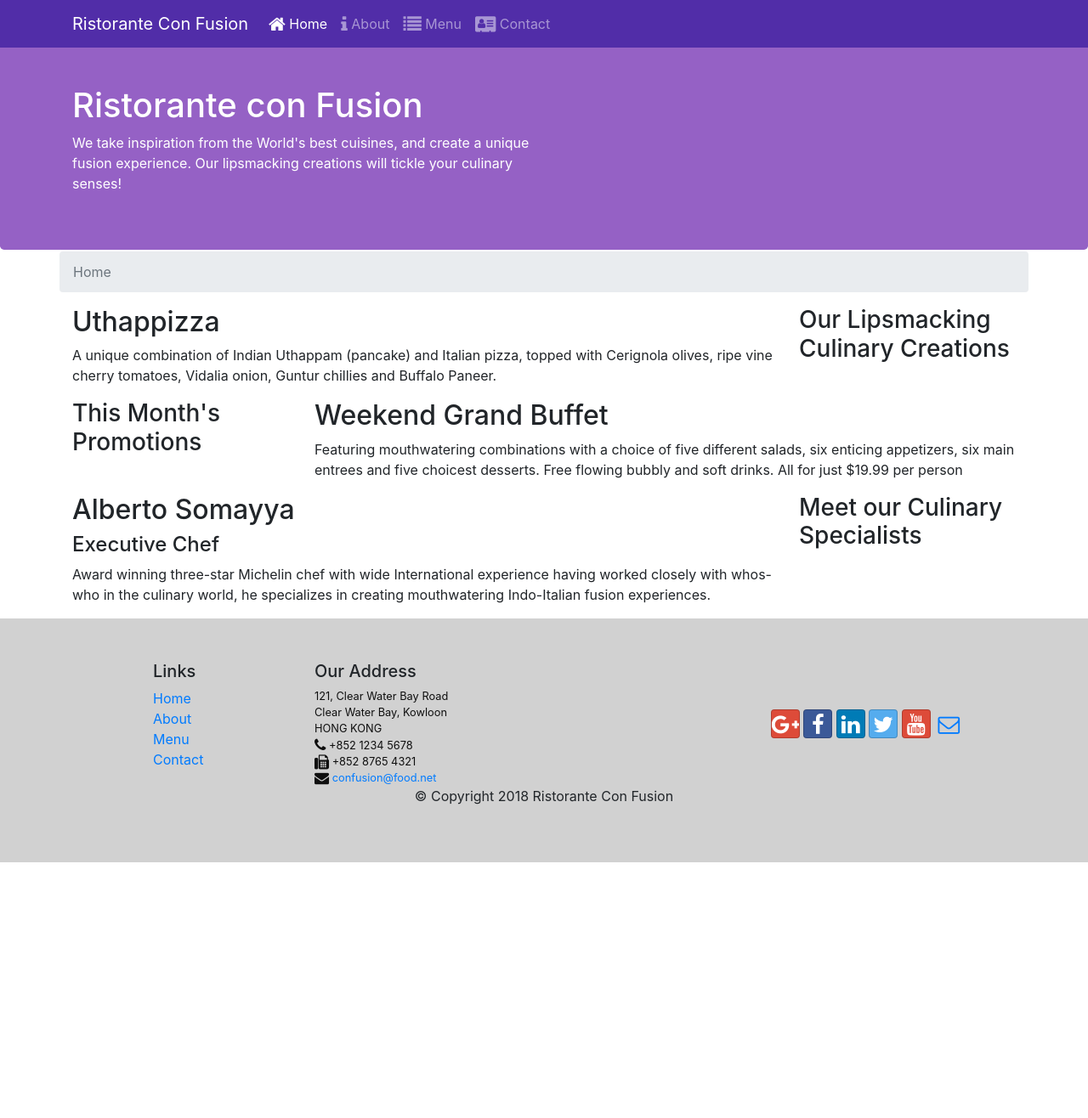
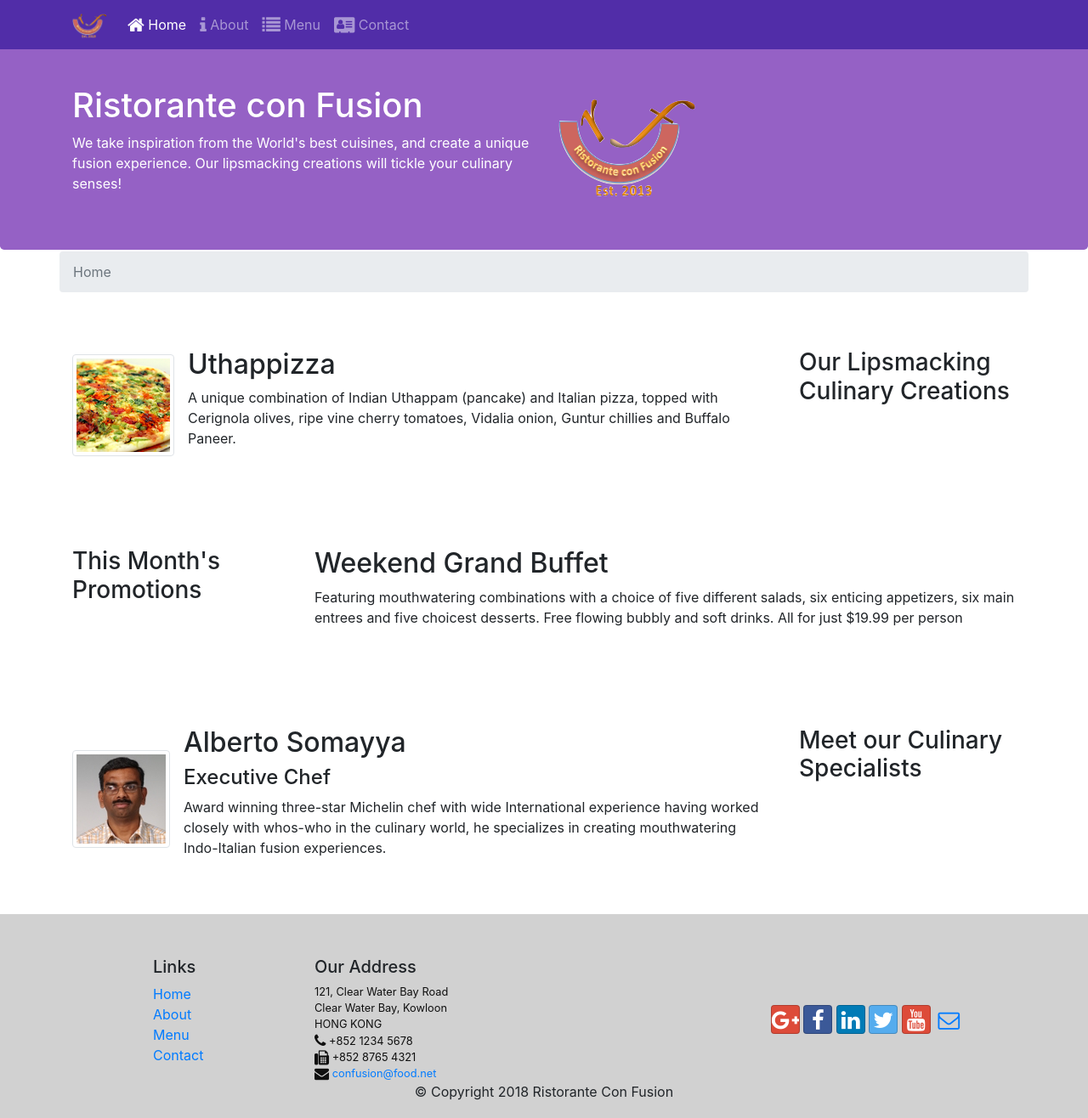
Before and after one commit to beetlehub/UIbootstrap4, a website: page index.html in a window 1280 px wide. Shown: the whole page at 85% size. Before the commit the page ends 1015 px from the top, so only its background shows below. Drawn offline with nearby package versions, Linux system fonts and the light colour scheme.

Commit message:
images and media

```diff
--- a/index.html
+++ b/index.html
@@ -29,7 +29,7 @@
             </button>
 
             <!-- Company Logo -->
-            <a class="navbar-brand" href="./index.html">Ristorante Con Fusion</a>
+            <a class="navbar-brand" href="./index.html"> <img src="img/logo.png" alt="logo" height="30" width="41"> </a>
 
             <!-- Links in navigation bar -->
             <div class="collapse navbar-collapse" id="Navbar">
@@ -53,7 +53,8 @@
                     <h1>Ristorante con Fusion</h1>
                     <p>We take inspiration from the World's best cuisines, and create a unique fusion experience. Our lipsmacking creations will tickle your culinary senses!</p>
                 </div>
-                <div class="col-12 col-sm">
+                <div class="col-12 col-sm align-self-center">
+                    <img src="img/logo.png" alt="Logo" class="img-fluid">
                 </div>
             </div>
         </div>
@@ -70,18 +71,24 @@
         </div>
 
 
-        <div class="row">
+        <!-- Row 1 Start -->
+        <div class="row row-content">
             <div class="col-12 col-sm-4 order-sm-last col-md-3">
                 <h3>Our Lipsmacking Culinary Creations</h3>
             </div>
             <div class="col col-sm order-sm-first col-md">
-                <h2>Uthappizza</h2>
-                <p>A unique combination of Indian Uthappam (pancake) and Italian pizza, topped with Cerignola olives, ripe vine cherry tomatoes, Vidalia onion, Guntur chillies and Buffalo Paneer.</p>
-            </div>
+                <div class="media">
+                    <img src="img/uthappizza.png" alt="uthappizza" class="d-flex img-thumbnail mr-3 align-self-center">
+                    <div class="media-body">
+                        <h2 class="mt-0">Uthappizza</h2>
+                        <p class="d-none d-sm-block">A unique combination of Indian Uthappam (pancake) and Italian pizza, topped with Cerignola olives, ripe vine cherry tomatoes, Vidalia onion, Guntur chillies and Buffalo Paneer.</p>
+                    </div>
+                </div>
+              </div>
         </div>
 
-
-        <div class="row">
+        <!-- Row 2 Start -->
+        <div class="row row-content">
             <div class="col-12 col-sm-4 col-md-3">
                 <h3>This Month's Promotions</h3>
             </div>
@@ -91,15 +98,22 @@
             </div>
         </div>
 
-        <div class="row">
+        <!-- Row 3 Start -->
+        <div class="row row-content">
             <div class="col-12 col-sm-4 order-sm-last col-md-3">
                 <h3>Meet our Culinary Specialists</h3>
             </div>
             <div class="col col-sm order-sm-first col-md">
-                <h2>Alberto Somayya</h2>
-                <h4>Executive Chef</h4>
-                <p>Award winning three-star Michelin chef with wide International experience having worked closely with whos-who in the culinary world, he specializes in creating mouthwatering Indo-Italian fusion experiences. </p>
-            </div>
+                <div class="media">
+                    <img src="img/alberto.png" alt="alberto" class="d-flex align-self-center mr-3 img-thumbnail">
+
+                    <div class="media-body">
+                        <h2 class="mt-0">Alberto Somayya</h2>
+                        <h4>Executive Chef</h4>
+                        <p class="d-none d-sm-block">Award winning three-star Michelin chef with wide International experience having worked closely with whos-who in the culinary world, he specializes in creating mouthwatering Indo-Italian fusion experiences. </p>
+                    </div>
+                </div>
+           </div>
         </div>
     </div>
 
```
Also changed, not shown: aboutus.html (+3 -2 lines), contactus.html (+3 -2 lines), img/alberto.png (added), img/buffet.png (added), img/logo.png (added), img/uthappizza.png (added), 1 other file.
